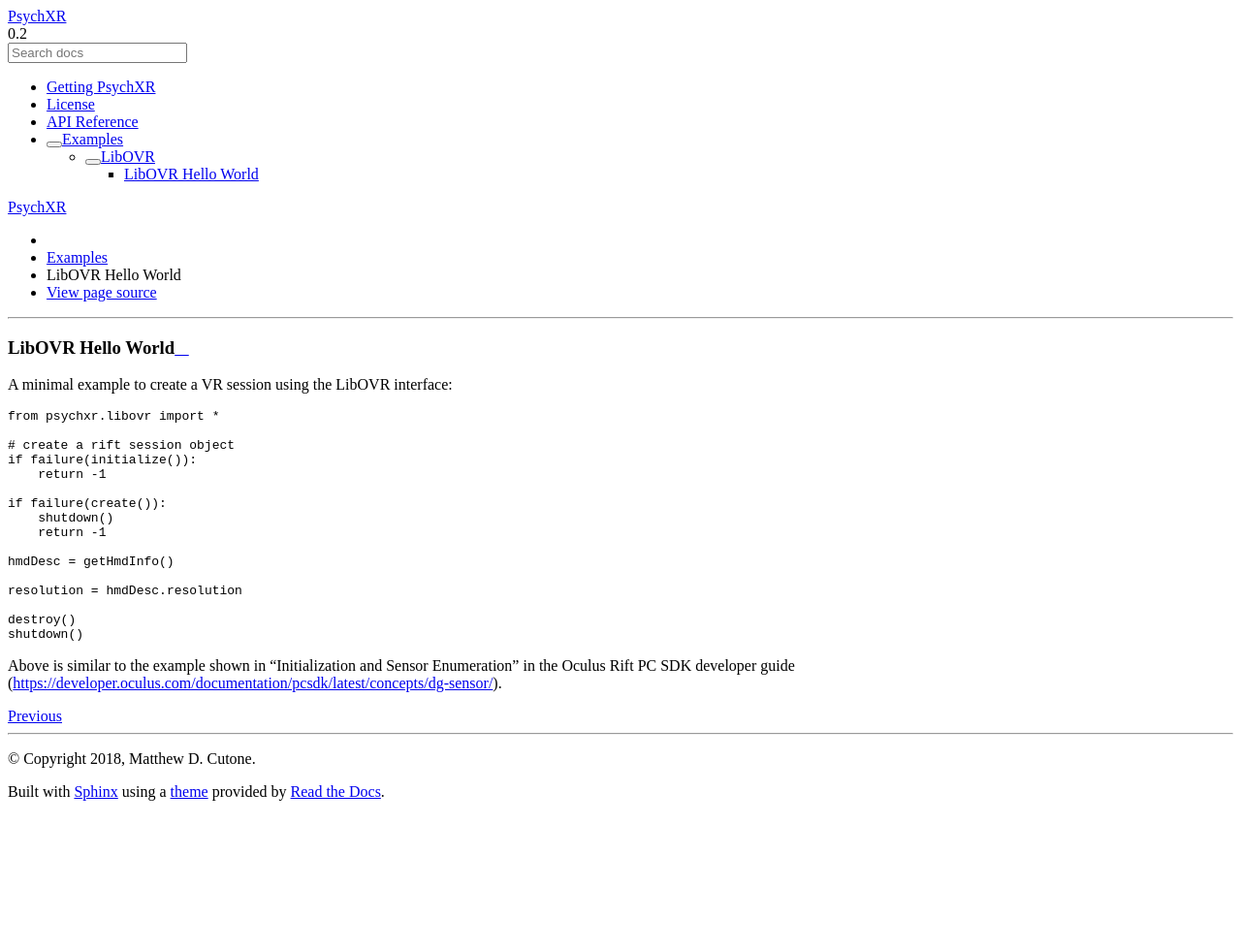
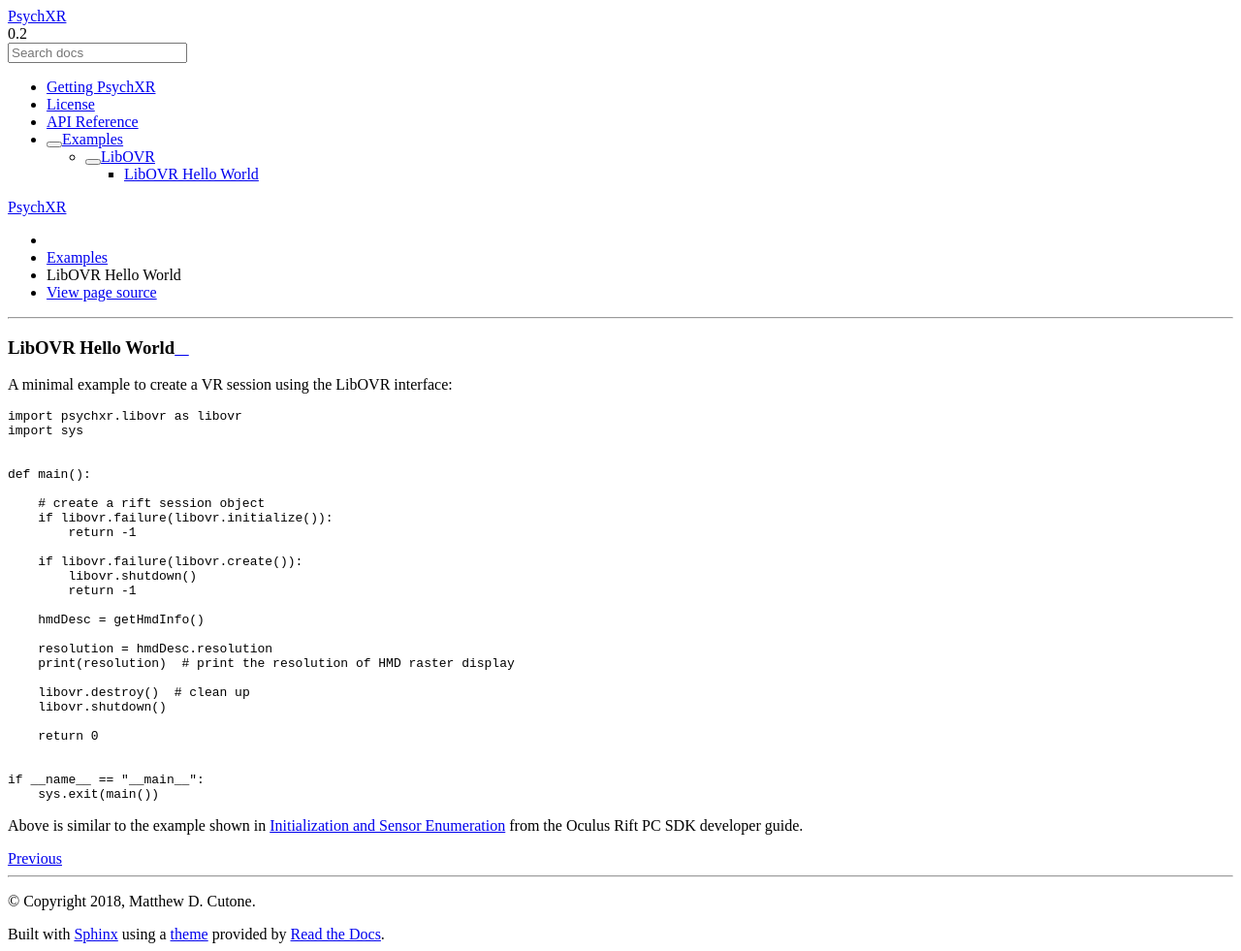
Before and after one commit to mdcutone/psychxr, a Sphinx documentation site: the page built from docs/examples/libovr_helloworld.rst, in a window 1280 px wide. Shown: the whole page at 97% size. Built offline with Sphinx 7.4.7 and the Read the Docs theme 2.0.0, drawn with Linux system fonts in a browser that asks for light colours; before the commit the page ends 900 px from its top, so only the background shows below that.

Commit message:
DOCS: Updated minimal example.

```diff
--- a/docs/examples/libovr_helloworld.rst
+++ b/docs/examples/libovr_helloworld.rst
@@ -4,24 +4,35 @@ LibOVR Hello World
 
 A minimal example to create a VR session using the LibOVR interface::
 
-    from psychxr.libovr import *
-
-    # create a rift session object
-    if failure(initialize()):
-        return -1
-
-    if failure(create()):
-        shutdown()
-        return -1
-
-    hmdDesc = getHmdInfo()
-
-    resolution = hmdDesc.resolution
-
-    destroy()
-    shutdown()
+    import psychxr.libovr as libovr
+    import sys
 
 
-Above is similar to the example shown in "Initialization and Sensor Enumeration"
-in the Oculus Rift PC SDK developer guide
-(https://developer.oculus.com/documentation/pcsdk/latest/concepts/dg-sensor/).
+    def main():
+
+        # create a rift session object
+        if libovr.failure(libovr.initialize()):
+            return -1
+
+        if libovr.failure(libovr.create()):
+            libovr.shutdown()
+            return -1
+
+        hmdDesc = getHmdInfo()
+
+        resolution = hmdDesc.resolution
+        print(resolution)  # print the resolution of HMD raster display
+
+        libovr.destroy()  # clean up
+        libovr.shutdown()
+
+        return 0
+
+
+    if __name__ == "__main__":
+        sys.exit(main())
+
+
+Above is similar to the example shown in `Initialization and Sensor Enumeration
+<https://developer.oculus.com/documentation/pcsdk/latest/concepts/dg-sensor/>`_
+from the Oculus Rift PC SDK developer guide.
```
Also changed, not shown: 1 other file.
